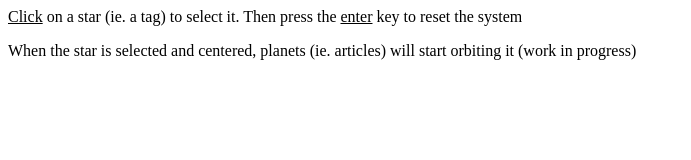
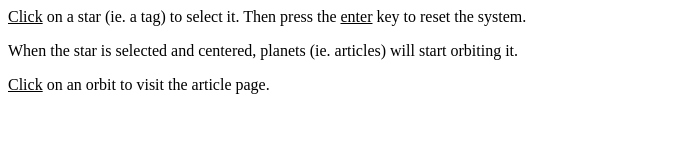
Before and after one commit to vasrap/tagspace, a plain HTML site: page index.html in a window 1280 px wide. Shown: the whole page, without its empty margins (0-691 px from the left). Drawn offline with Linux system fonts and the light colour scheme; a script that the page names is missing.

```diff
--- a/index.html
+++ b/index.html
@@ -4,9 +4,10 @@
 	</head>
 	<body id="body">
 		<p><u>Click</u> on a star (ie. a tag) to select it.
-		Then press the <u>enter</u> key to reset the system</p>
+		Then press the <u>enter</u> key to reset the system.</p>
 		<p>When the star is selected and centered, planets
-		(ie. articles) will start orbiting it (work in progress)</p>
+		(ie. articles) will start orbiting it.</p>
+		<p><u>Click</u> on an orbit to visit the article page.</p>
 		<canvas id="tagspace" width="960" height="520">... void ...</canvas>
 		<canvas id="hcanvas" width="1" height="1">... void ...</canvas>
 
```
